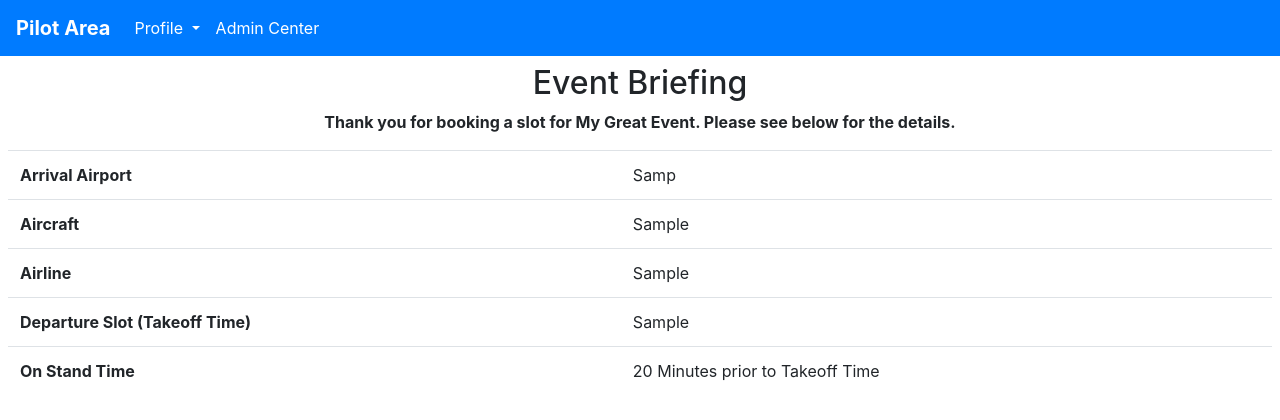
After one commit to starziepie/IFEMS, a PHP site: page /pilotarea/briefing.php in a window 1280 px wide. The commit adds this page. Shown: the top 420 px of the page. Run offline with PHP 8.4, Linux system fonts and the light colour scheme; the visitor is signed in with stand-in values (Sample User, id 1); data comes from the database, SQL or seed files in the repository; tables that the repository leaves empty hold one stand-in row (values such as "Sample post").

Commit message:
Various Bug Fixes, Added Event Briefing

```diff
--- a/database.sql
+++ b/database.sql
@@ -5,7 +5,7 @@ CREATE TABLE IF NOT EXISTS `config` (
   `airport` text NOT NULL,
   `partners` text NOT NULL,
   PRIMARY KEY (`id`)
-) ENGINE=MyISAM AUTO_INCREMENT=2 DEFAULT CHARSET=latin1;
+) ENGINE=MyISAM AUTO_INCREMENT=1 DEFAULT CHARSET=latin1;
 
 INSERT INTO `config` (`id`, `name`, `datetime`, `airport`, `partners`) VALUES
 (1, 'My Great Event', 'DDTTTTZMMMYY ', 'XXXX', '');
@@ -18,7 +18,7 @@ CREATE TABLE IF NOT EXISTS `pilots` (
   `atc` int(11) NOT NULL DEFAULT '0',
   `admin` int(1) NOT NULL DEFAULT '0',
   PRIMARY KEY (`id`)
-) ENGINE=MyISAM AUTO_INCREMENT=3 DEFAULT CHARSET=latin1;
+) ENGINE=MyISAM AUTO_INCREMENT=1 DEFAULT CHARSET=latin1;
 
 CREATE TABLE IF NOT EXISTS `slots` (
   `id` int(11) NOT NULL AUTO_INCREMENT,
@@ -29,4 +29,4 @@ CREATE TABLE IF NOT EXISTS `slots` (
   `booked` int(11) NOT NULL DEFAULT '0',
   `pilot` int(11) NOT NULL DEFAULT '0',
   PRIMARY KEY (`id`)
-) ENGINE=MyISAM AUTO_INCREMENT=320 DEFAULT CHARSET=latin1;
+) ENGINE=MyISAM AUTO_INCREMENT=1 DEFAULT CHARSET=latin1;
--- /dev/null
+++ b/pilotarea/briefing.php
@@ -0,0 +1,28 @@
+<?php
+    require '../mysql.php';
+    require 'auth.php';
+    require 'header.php';
+    $config = getConfig();
+?>
+<h2 style="margin: 8px;" class="text-center">Event Briefing</h2>
+<?php
+$bookedslot = select('SELECT * FROM slots WHERE pilot='.$pilotdata["id"].';');
+if ($bookedslot === FALSE) {
+    echo '<div class="jumbotron text-center"><h2>Looks Like You Havent Booked Any Slots Yet</h2><p>Go to the <a href="slotsearch.php">Slot Search</a> to reserve your spot now!</p></div>';
+    echo file_get_contents('../footer.html');
+    die();
+}
+?>
+<div style="margin: 8px;">
+<p class="text-center">
+    <b>Thank you for booking a slot for <?php echo $config["name"] ?>. Please see below for the details.</b><br />
+    <table class="table">
+    <tr><th>Arrival Airport</th><td><?php echo $bookedslot["arr"] ?></td></tr>
+    <tr><th>Aircraft</th><td><?php echo $bookedslot["aircraft"] ?></td></tr>
+    <tr><th>Airline</th><td><?php echo $bookedslot["airline"] ?></td></tr>
+    <tr><th>Departure Slot (Takeoff Time)</th><td><?php echo $bookedslot["dep_slot"] ?></td></tr>
+    <tr><th>On Stand Time</th><td>20 Minutes prior to Takeoff Time</td></tr>
+    </table>
+</p>
+</div>
+<?php echo file_get_contents('../footer.html'); ?>
--- a/pilotarea/slotsearch.php
+++ b/pilotarea/slotsearch.php
@@ -100,7 +100,7 @@
                 echo file_get_contents('../footer.html');
                 die();
             }
-            $que = 'UPDATE slots SET booked=1, pilot='.$pilotdata["id"].' WHERE id='.$_GET["slotid"].';';
+            $que = 'UPDATE slots SET booked=1, pilot='.$pilotdata["id"].' WHERE id='.$_GET["slotid"].' AND booked=0;';
             $ret1 = runQ($que);
             if ($ret1 != TRUE) {
                 echo '<p class="text-danger">Booking Error: SQL Query Failed - '.$ret1.'</p>';
@@ -118,7 +118,7 @@
             }
             echo '<table class="table-striped" width="100%"><thead><tr><th>Arrival</th><th>Airline</th><th>Aircraft</th><th>Slot</th><th>Book Slot</th></tr></thead><tbody id="tablebody">';
             while ($item = $ret->fetch_assoc()) {
-                echo '<tr><td>'.$item["arr"].'</td><td>'.$item["airline"].'</td><td>'.$item["aircraft"].'</td><td>'.$item["dep_slot"].'</td><td><a class="btn btn-primary" href="?action=bookslot&slotid='.$item["id"].'">Book Slot</a></td></tr>';
+                echo '<tr><td>'.$item["arr"].'</td><td>'.$item["airline"].'</td><td>'.$item["aircraft"].'</td><td>'.$item["dep_slot"].'</td><td><a href="?action=bookslot&slotid='.$item["id"].'" class="btn btn-primary">Book Slot</a></td></tr>';
             }
         }
     ?>
```
Also changed, not shown: signup.php (+4 -4 lines).
